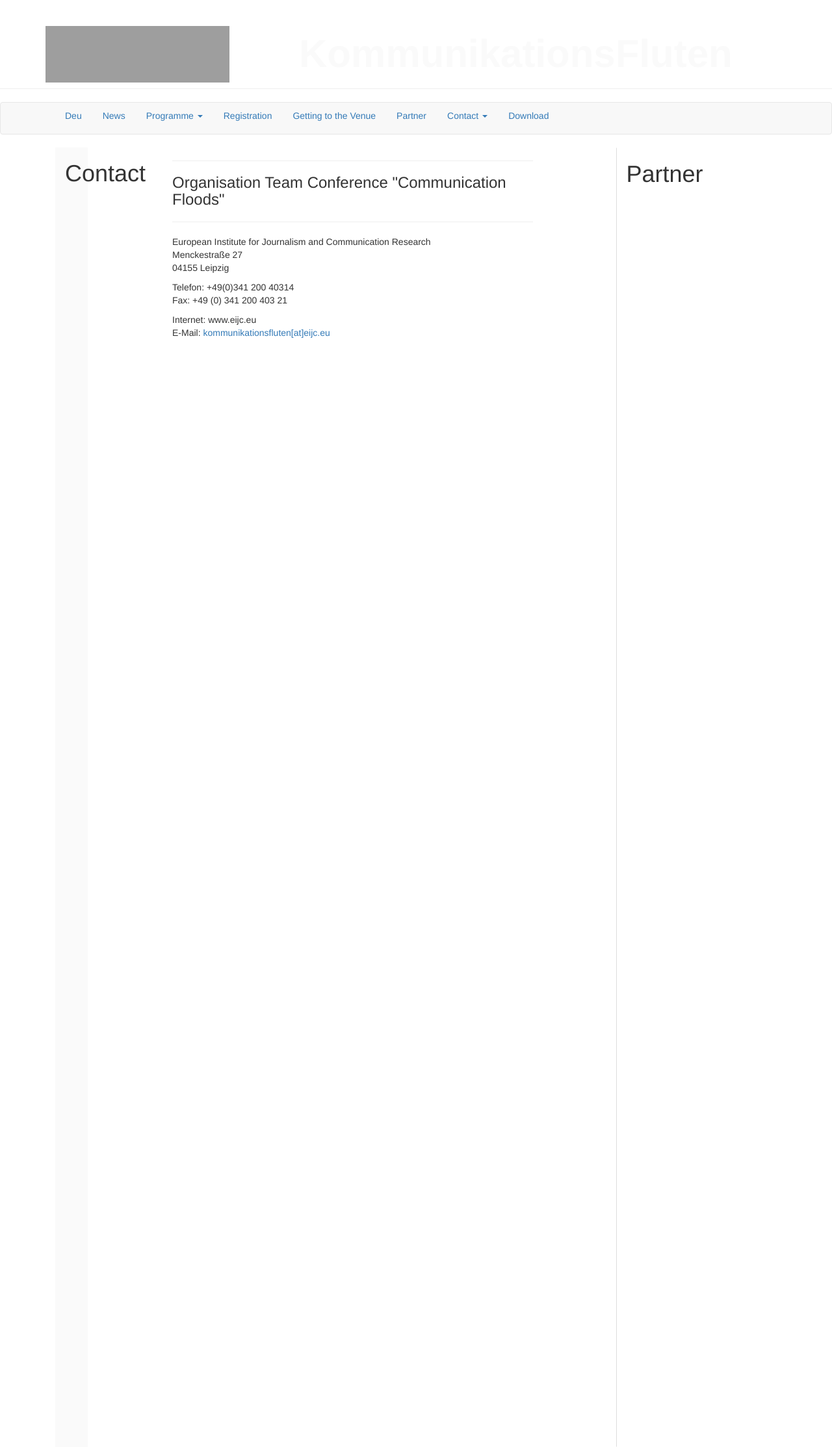
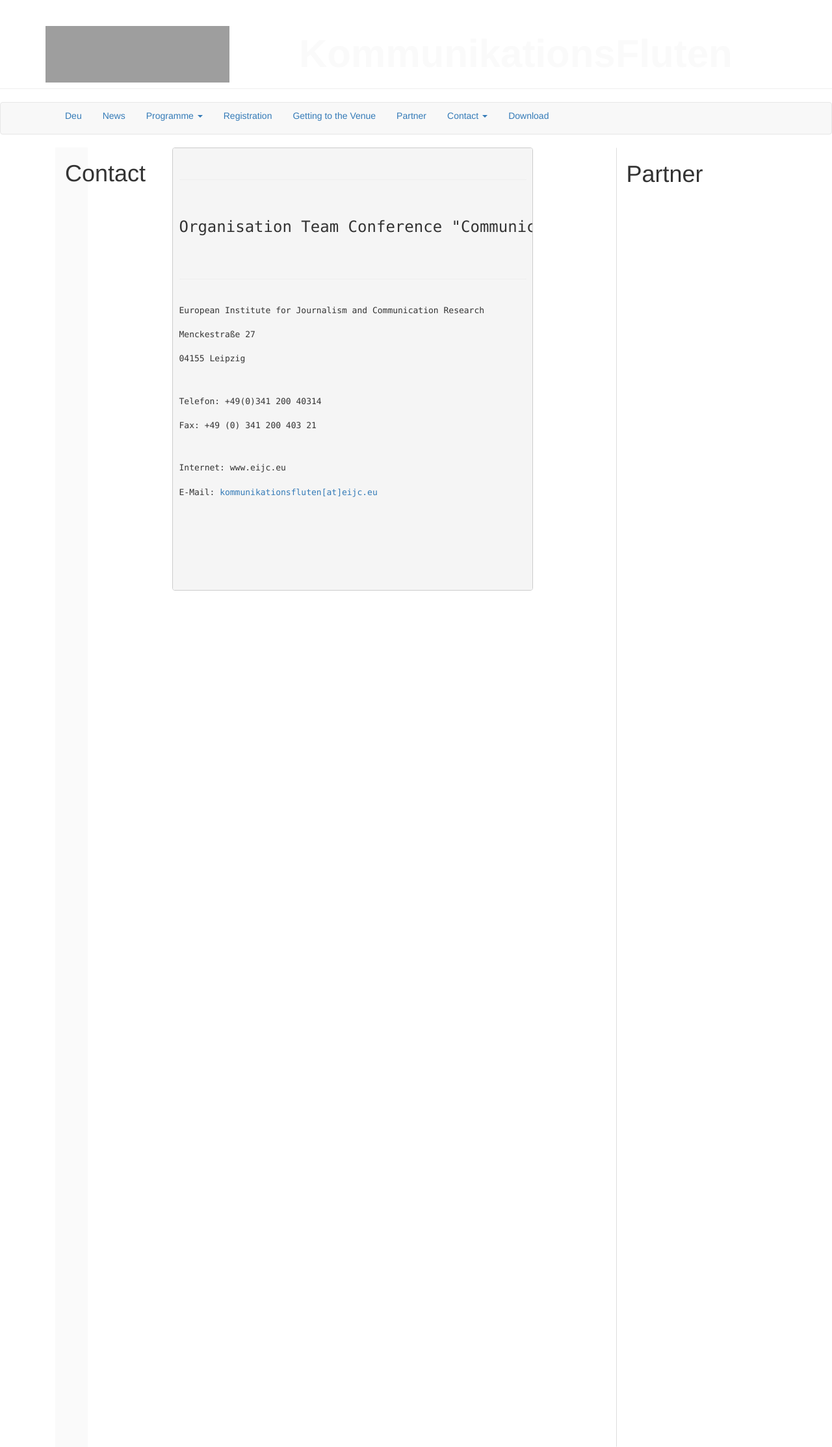
Before and after one commit to susedev/test, a Jekyll site: the page built from contact.html, in a window 1280 px wide. Shown: the whole page at 65% size. Built offline with Jekyll 4.4.1, drawn with Linux system fonts in a browser that asks for light colours; nearby versions of some CDN libraries; grey boxes are pictures that could not be loaded.

Commit message:
Update page.html

```diff
--- a/_layouts/page.html
+++ b/_layouts/page.html
@@ -17,7 +17,9 @@ layout: base
       </div>
     </div>
     <div class="col-md-6">
-            {{ content }}
+      <pre class="scrollable">
+        {{ content }}
+      </pre>
     </div>
      <div class="col-md-1">
     </div>
```
